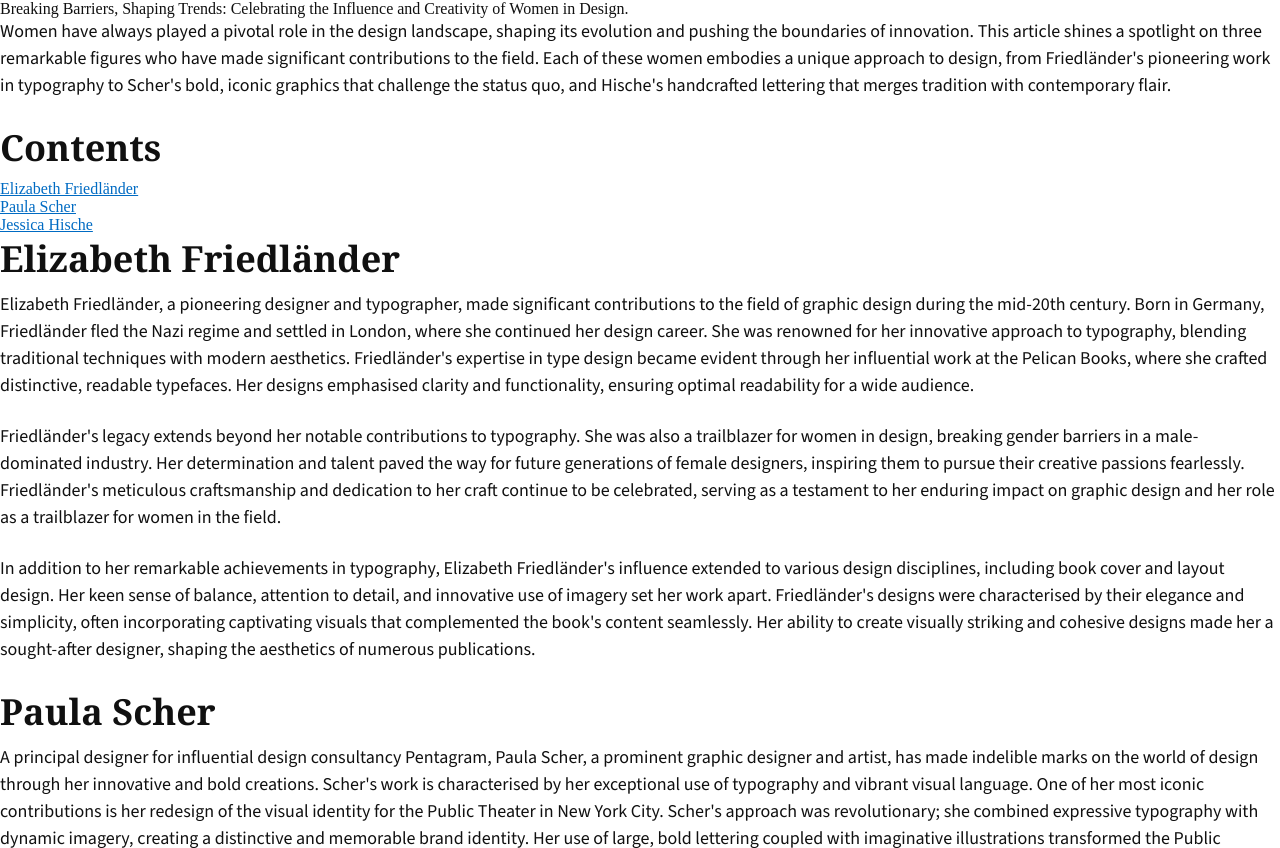
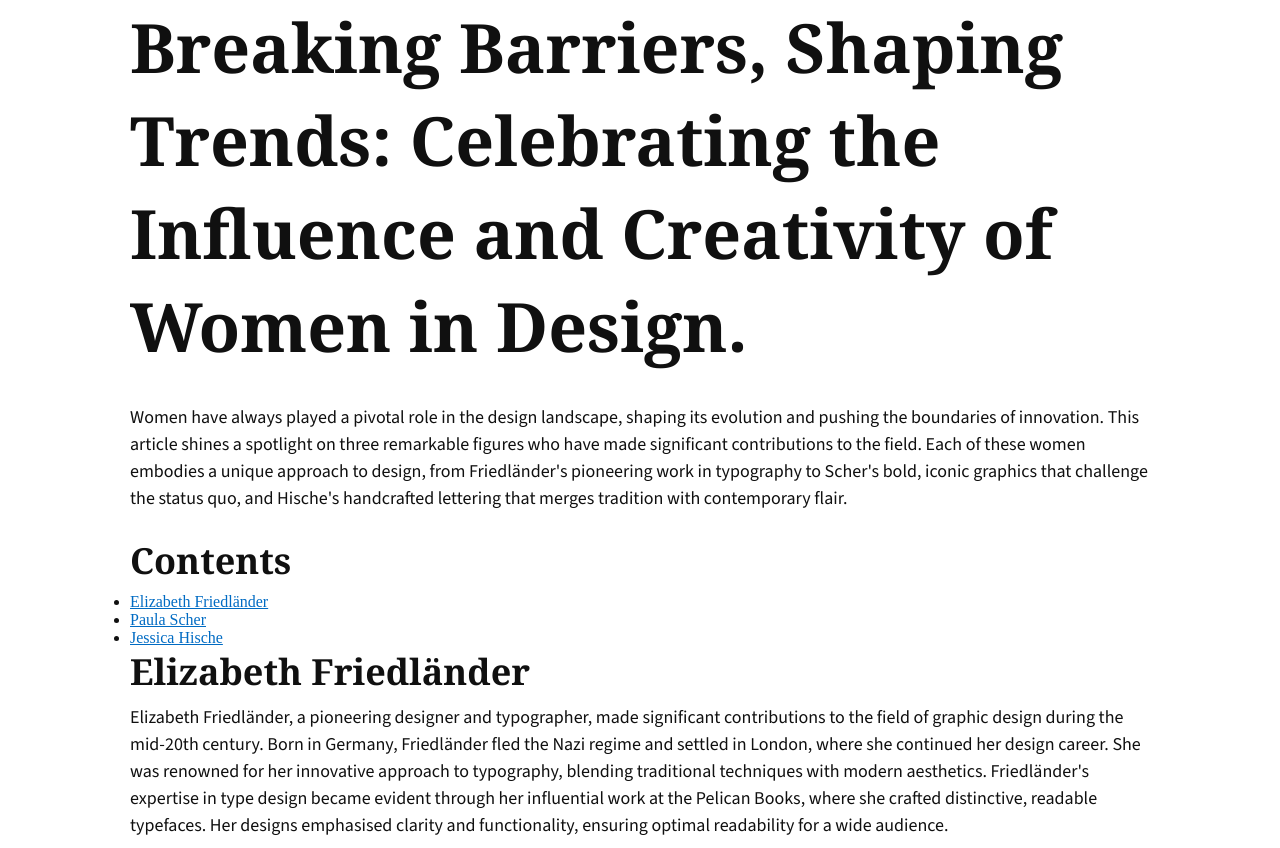
Before and after one commit to crodgers1888/Women-in-Design, a plain HTML site: page test.html in a window 1280 px wide. Shown: the top 848 px of the page. Drawn offline with nearby package versions, Linux system fonts and the light colour scheme; a web font is replaced by a local one.

Commit message:
Update test.html

```diff
--- a/test.html
+++ b/test.html
@@ -6,8 +6,8 @@
     <title>Document</title>
     <link href="CSS/women.css" type="text/css" rel="stylesheet">
 </head>
-<body>
-    Breaking Barriers, Shaping Trends: Celebrating the Influence and Creativity of Women in Design.
+<body><div class="container">
+    <h1>Breaking Barriers, Shaping Trends: Celebrating the Influence and Creativity of Women in Design.</h1>
 
     <p>Women have always played a pivotal role in the design landscape, shaping its evolution and pushing the boundaries of innovation. This article shines a spotlight on three remarkable figures who have made significant contributions to the field. Each of these women embodies a unique approach to design, from Friedländer's pioneering work in typography to Scher's bold, iconic graphics that challenge the status quo, and Hische's handcrafted lettering that merges tradition with contemporary flair.<p>
 
@@ -72,6 +72,6 @@
  <li><a href=""  Adobe Q&A: Artist Jessica Hische (https://creativecloud.adobe.com/discover/article/q-and-a-artist-jessica-hische) <li>
 
    The content on this page is developed using ChatGPT, content has been edited and is licensed under a Creative Commons Attribution-ShareAlike License, meaning you’re allowed to copy, distribute and transmit the work as long as it is attributed to the original authors.
-
+</div>
 </body>
 </html>
```
